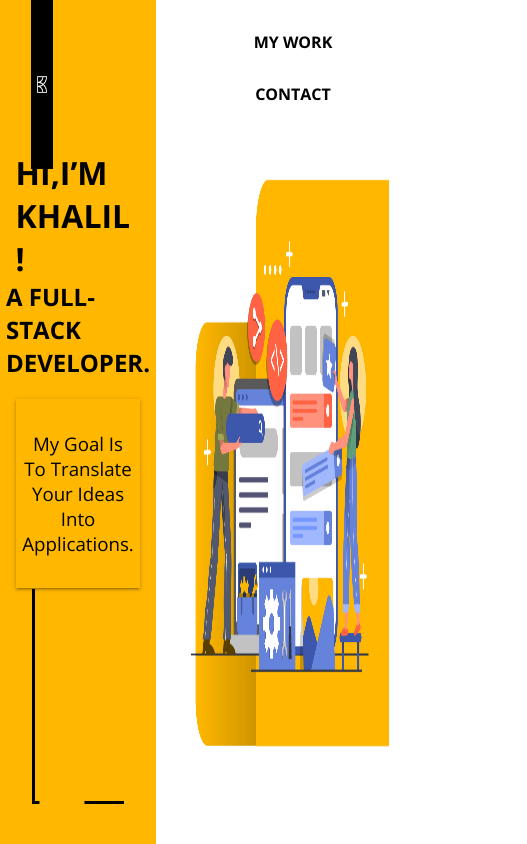
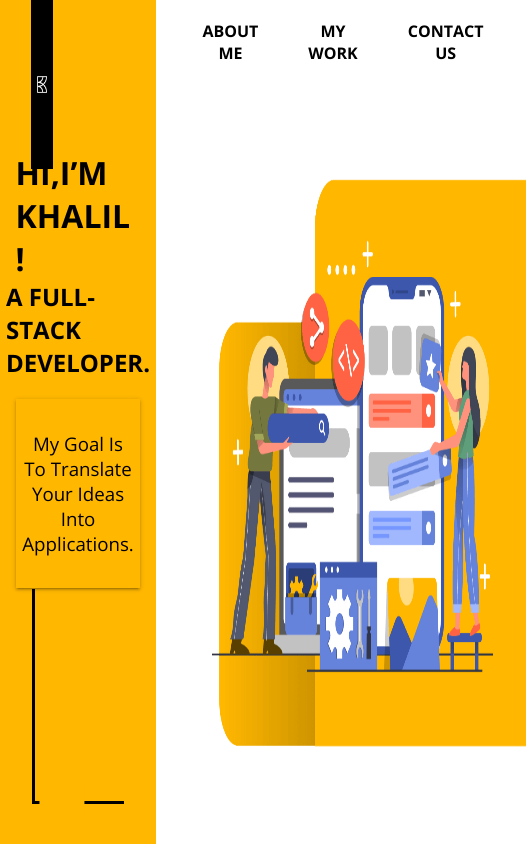
Before and after one commit to khalilbenachir/khalilportfolio, a React (Create React App) app: page /aboutme in a window 390 px wide. Shown: the whole page, 527 px wide, since content can reach past the window. Built offline with nearby package versions, Linux system fonts and the light colour scheme.

Commit message:
add media query but i don t fix them

```diff
--- a/src/components/MyWorkNB/navbar.css
+++ b/src/components/MyWorkNB/navbar.css
@@ -4,6 +4,8 @@
     display: flex;
     justify-content: center;
     align-items: center;
+    margin: 5px 10%;
+
     grid-column: 2/3;
   }
 
--- a/src/components/NavBar/navBar.js
+++ b/src/components/NavBar/navBar.js
@@ -14,7 +14,7 @@ export default class NavBar extends Component {
             <Link to="/mywork">My work</Link>
           </li>
           <li>
-            <Link to="/contact">Contact</Link>
+            <Link to="/contact">Contact US</Link>
           </li>
         </ul>
       </nav>
--- a/src/components/NavBar/navbar.css
+++ b/src/components/NavBar/navbar.css
@@ -1,3 +1,4 @@
+@import url("https://fonts.googleapis.com/css?family=Open+Sans:300,400,600,700&display=swap");
 
 .main__right_navbar {
   width: 80%;
@@ -25,18 +26,21 @@
 nav ul {
   list-style: none;
   text-align: center;
+  display: flex;
+  justify-content: center;
+  align-items: center;
+  flex-wrap: nowrap;
 }
 nav ul li {
-    display: inline-block;
+  display: flex;
 }
 nav ul li a {
   display: flex;
   padding: 15px;
   text-decoration: none;
   color: black;
-    font-weight: 800;
+  font-weight: 700;
   text-transform: uppercase;
-    margin: 0 10px;
 }
 
 nav ul li a,
@@ -79,3 +83,32 @@
   visibility: visible;
   height: 100%;
 }
+
+/*phone-only*/
+@media screen and (max-width: 599px) {
+  .main__right_navbar {
+    margin: 2% 5%;
+  }
+  nav {
+    width: 80%;
+  }
+}
+/*
+tablet-portrait-up
+*/
+@media (min-width: 600px) {
+  .main__right_navbar {
+    margin: 2% 5%;
+  }
+  nav ul li a {
+    font-weight: 300;
+  }
+
+
+}
+
+@media (min-width: 900px) {
+  .main__right_navbar {
+    margin: 1rem 10%;
+  }
+}
```
Also changed, not shown: src/assets/2114086.png, src/assets/2761143.png. Lines whose indentation alone changed are shown as unchanged.
